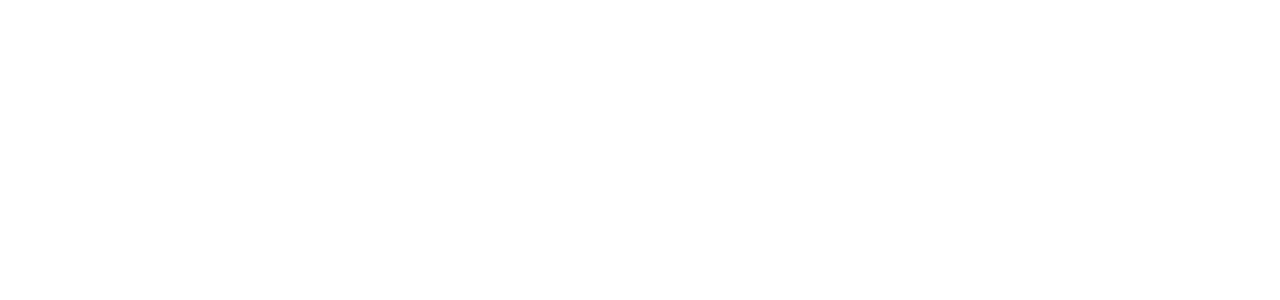
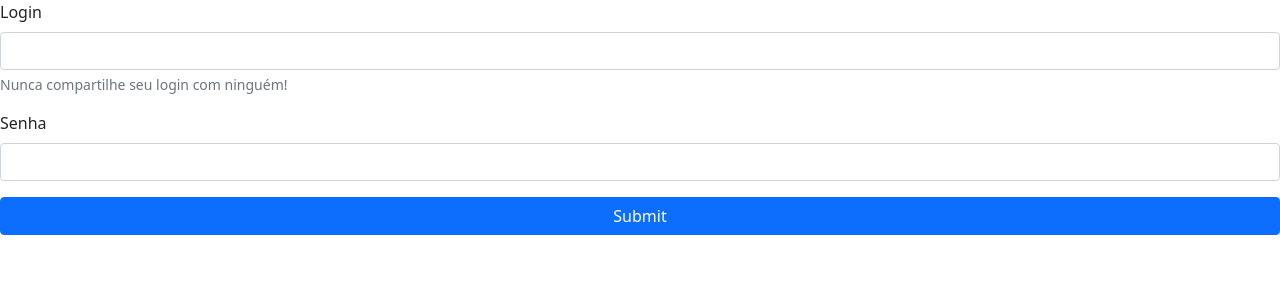
Before and after one commit to Caiovlima2/ListaCompras, a PHP site: page / in a window 1280 px wide. Before the commit the part shown is empty. Shown: the top 300 px of the page. Run offline with PHP 8.4, Linux system fonts and the light colour scheme.

Commit message:
Add files via upload

```diff
--- a/ListaCompras/index.php
+++ b/ListaCompras/index.php
@@ -10,5 +10,19 @@
 </head>
 <body>
 
+<form>
+  <div class="mb-3">
+    <label for="exampleInputEmail1" class="form-label">Login</label>
+    <input type="text" class="form-control" id="login_usuario">
+    <div id="emailHelp" class="form-text">Nunca compartilhe seu login com ninguém!</div>
+  </div>
+  <div class="mb-3">
+    <label for="exampleInputPassword1" class="form-label">Senha</label>
+    <input type="password" class="form-control" id="exampleInputPassword1">
+  </div>
+
+  <button type="submit" class="btn btn-primary" style="width: 100%;">Submit</button>
+</form>
+
 </body>
 </html>
```
